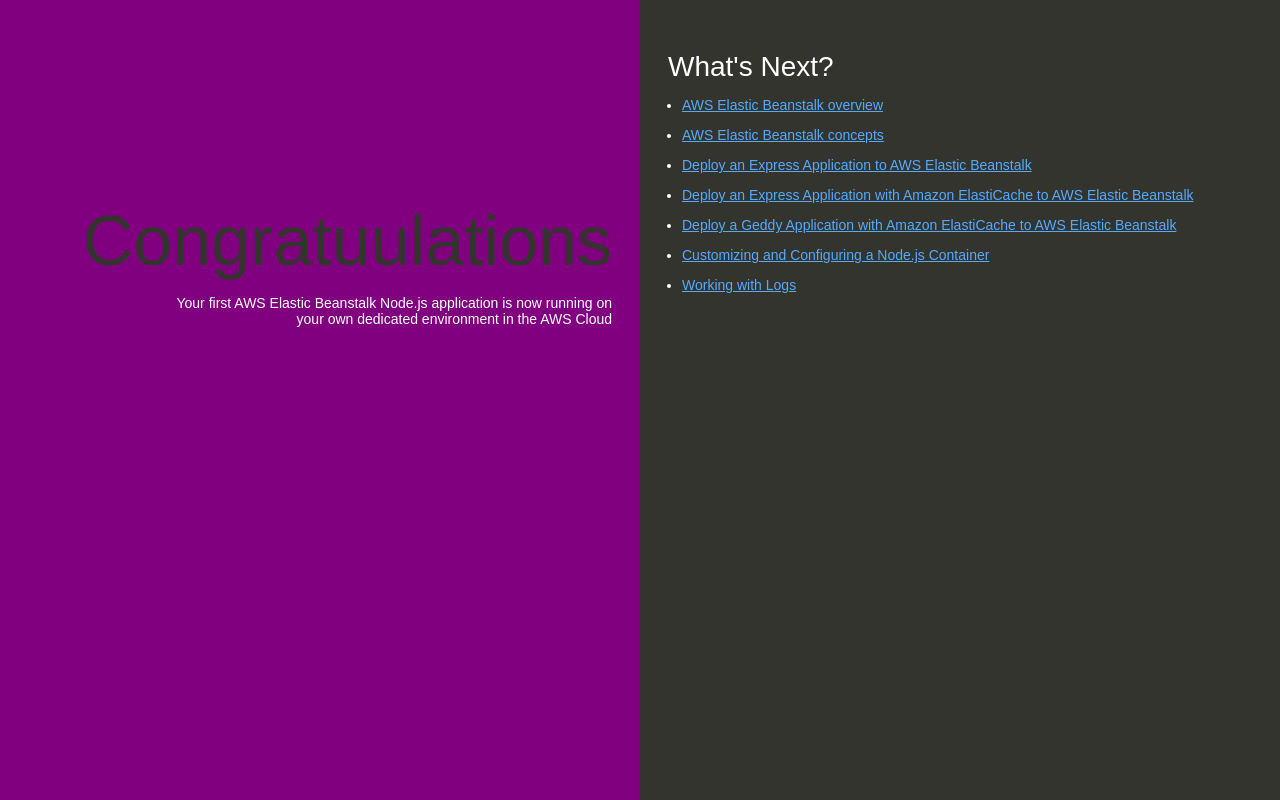
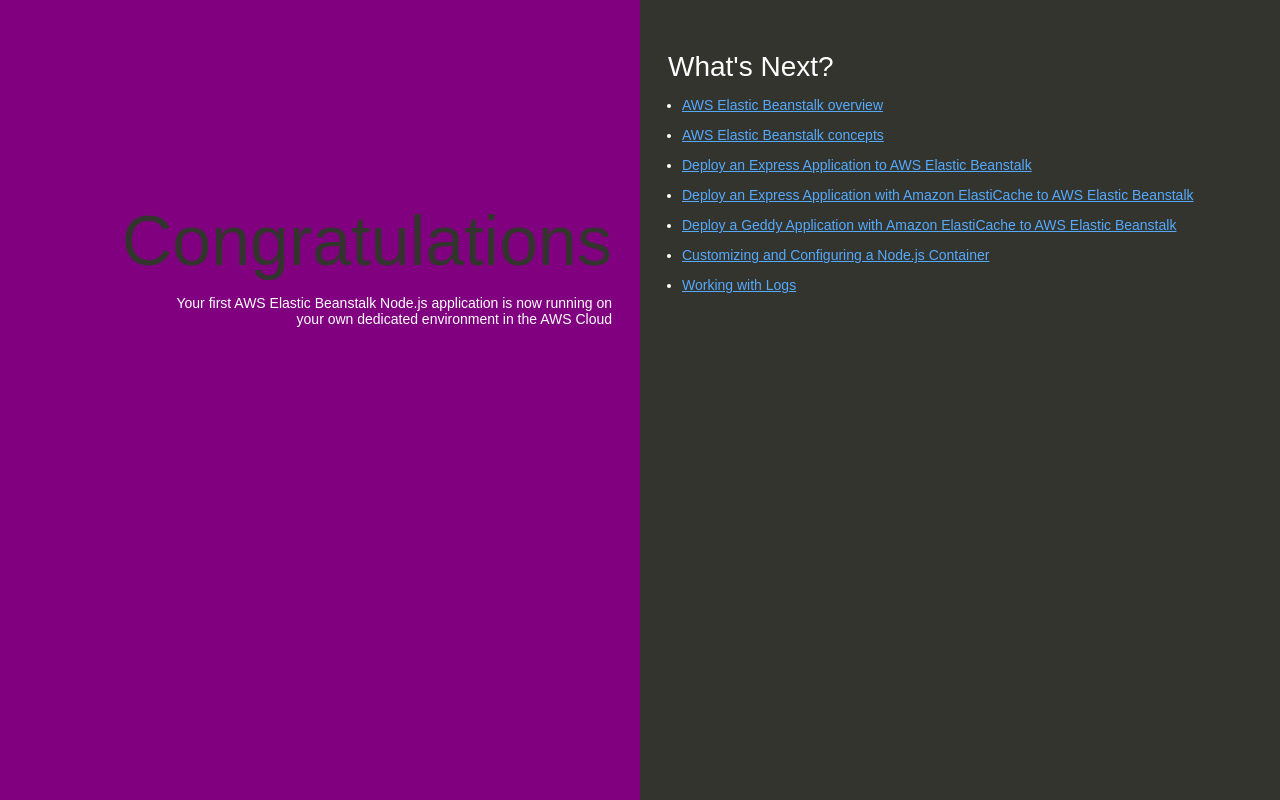
Before and after one commit to scolas/nodejs-v2Blue-test1, a website: page index.html in a window 1280 px wide. Drawn offline with Linux system fonts and the light colour scheme.

Commit message:
Update index.html

```diff
--- a/index.html
+++ b/index.html
@@ -74,7 +74,7 @@
   </head>
   <body>
     <div class="textColumn">
-      <h1>Congratuulations</h1>
+      <h1>Congratulations</h1>
       <p>Your first AWS Elastic Beanstalk Node.js application is now running on your own dedicated environment in the AWS Cloud</p>
     </div>
     <div class="linksColumn">
```
